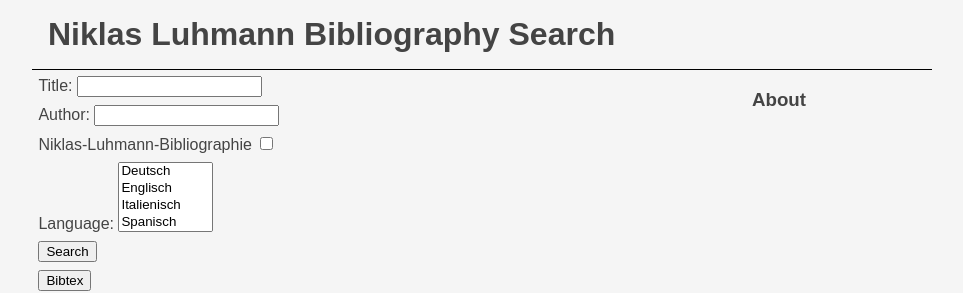
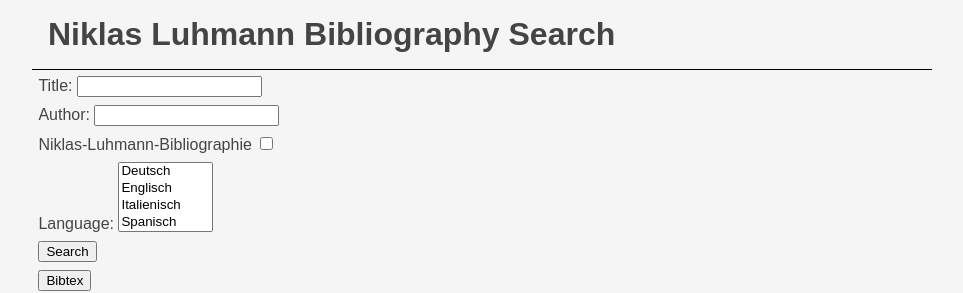
Before and after one commit to researchhacking/niklas-luhmann-bibliography, a Jekyll site: the page built from index.md, in a window 1280 px wide. Shown: the top 293 px of the page, without its empty margins (158-1121 px from the left). Built offline with Jekyll 4.4.1, drawn with Linux system fonts in a browser that asks for light colours.

Commit message:
removed aside

```diff
--- a/_layouts/default.html
+++ b/_layouts/default.html
@@ -27,11 +27,6 @@
     <main>
       {{ content }}
     </main>
-    <aside>
-      {% if page.aside %}
-        {% include {{ page.aside }} %}
-      {% endif %}
-    </aside>
     <footer>
       <p>researchhacking</p>
     </footer>
```
